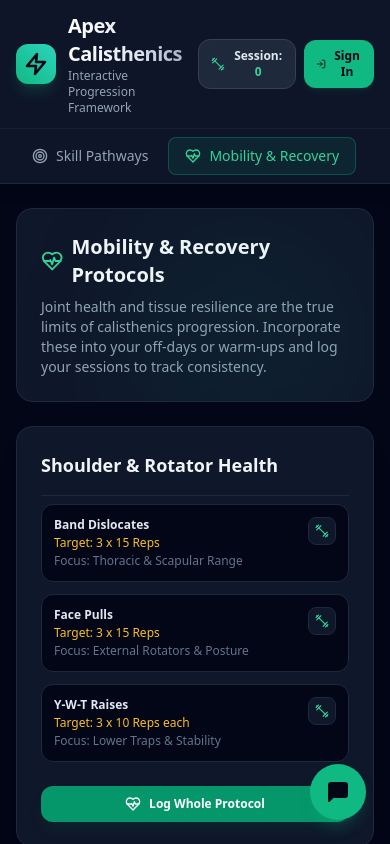
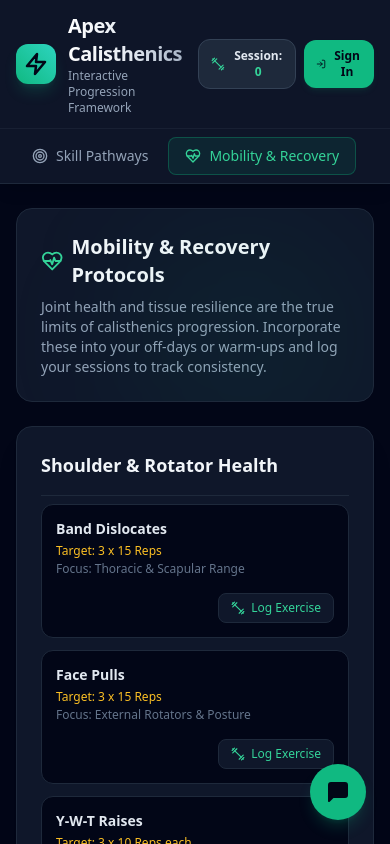
Before and after one commit to Mattship99/apex-calisthenics, a React (Vite) app: page / in a window 390 px wide. Both pictures are taken after a click on the button "Mobility & Recovery". Shown: the top 844 px of the page. Built offline with nearby package versions, Linux system fonts and the light colour scheme; no server answers.

Commit message:
Update MobilityView.jsx

```diff
--- a/src/components/views/MobilityView.jsx
+++ b/src/components/views/MobilityView.jsx
@@ -186,31 +186,42 @@ export default function MobilityView() {
                     const isExSuccess = successId === exUniqueId;
 
                     return (
-                      <div key={i} className="bg-slate-950 p-3 rounded-xl border border-slate-800 text-xs space-y-2">
-                        <div className="flex items-start justify-between gap-2">
-                          <div>
-                            <div className="font-bold text-slate-200">{ex.name}</div>
-                            <div className="text-amber-400 font-medium mt-0.5">Target: {ex.target}</div>
-                            <div className="text-slate-500 mt-0.5">Focus: {ex.focus}</div>
-                          </div>
+                      <div key={i} className="bg-slate-950 p-3.5 rounded-xl border border-slate-800 text-xs space-y-3">
+                        <div>
+                          <div className="font-bold text-slate-200 text-sm">{ex.name}</div>
+                          <div className="text-amber-400 font-medium mt-1">Target: {ex.target}</div>
+                          <div className="text-slate-500 mt-0.5">Focus: {ex.focus}</div>
+                        </div>
+
+                        {/* Upgraded Explicit Log Button */}
+                        <div className="pt-1 flex justify-end">
                           <button
                             onClick={() => handleLogSingleExercise(mod, ex, i)}
                             disabled={isExLogging || isExSuccess}
                             title={`Log ${ex.name}`}
-                            className={`p-1.5 rounded-lg border transition shrink-0 ${
+                            className={`py-1.5 px-3 rounded-lg font-medium text-xs flex items-center gap-1.5 transition-all duration-150 ${
                               isExSuccess
-                                ? 'bg-emerald-500/20 text-emerald-300 border-emerald-500/40'
+                                ? 'bg-emerald-500/20 text-emerald-300 border border-emerald-500/40 cursor-default'
                                 : isExLogging
-                                ? 'bg-slate-800 text-slate-500 border-slate-700 cursor-not-allowed'
-                                : 'bg-slate-900 hover:bg-emerald-600/20 text-emerald-400 border-slate-800 hover:border-emerald-500/40'
+                                ? 'bg-slate-800 text-slate-500 border border-slate-700 cursor-not-allowed'
+                                : 'bg-slate-900 hover:bg-emerald-600/20 text-emerald-400 border border-slate-800 hover:border-emerald-500/40 active:scale-95'
                             }`}
                           >
                             {isExLogging ? (
-                              <Loader2 className="w-3.5 h-3.5 animate-spin" />
+                              <>
+                                <Loader2 className="w-3.5 h-3.5 animate-spin" />
+                                <span>Logging...</span>
+                              </>
                             ) : isExSuccess ? (
-                              <CheckCircle2 className="w-3.5 h-3.5" />
+                              <>
+                                <CheckCircle2 className="w-3.5 h-3.5 text-emerald-400" />
+                                <span>Logged</span>
+                              </>
                             ) : (
-                              <Dumbbell className="w-3.5 h-3.5" />
+                              <>
+                                <Dumbbell className="w-3.5 h-3.5" />
+                                <span>Log Exercise</span>
+                              </>
                             )}
                           </button>
                         </div>
```
